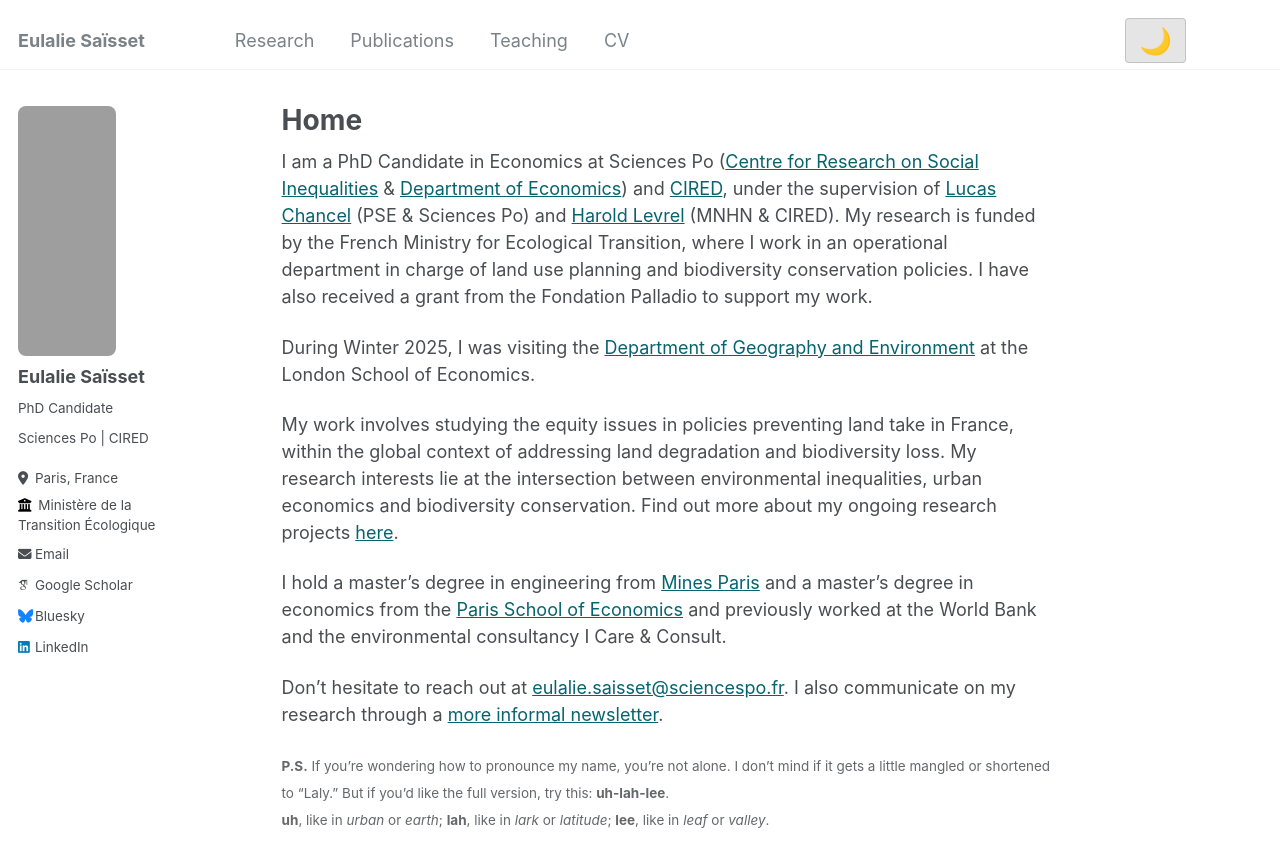
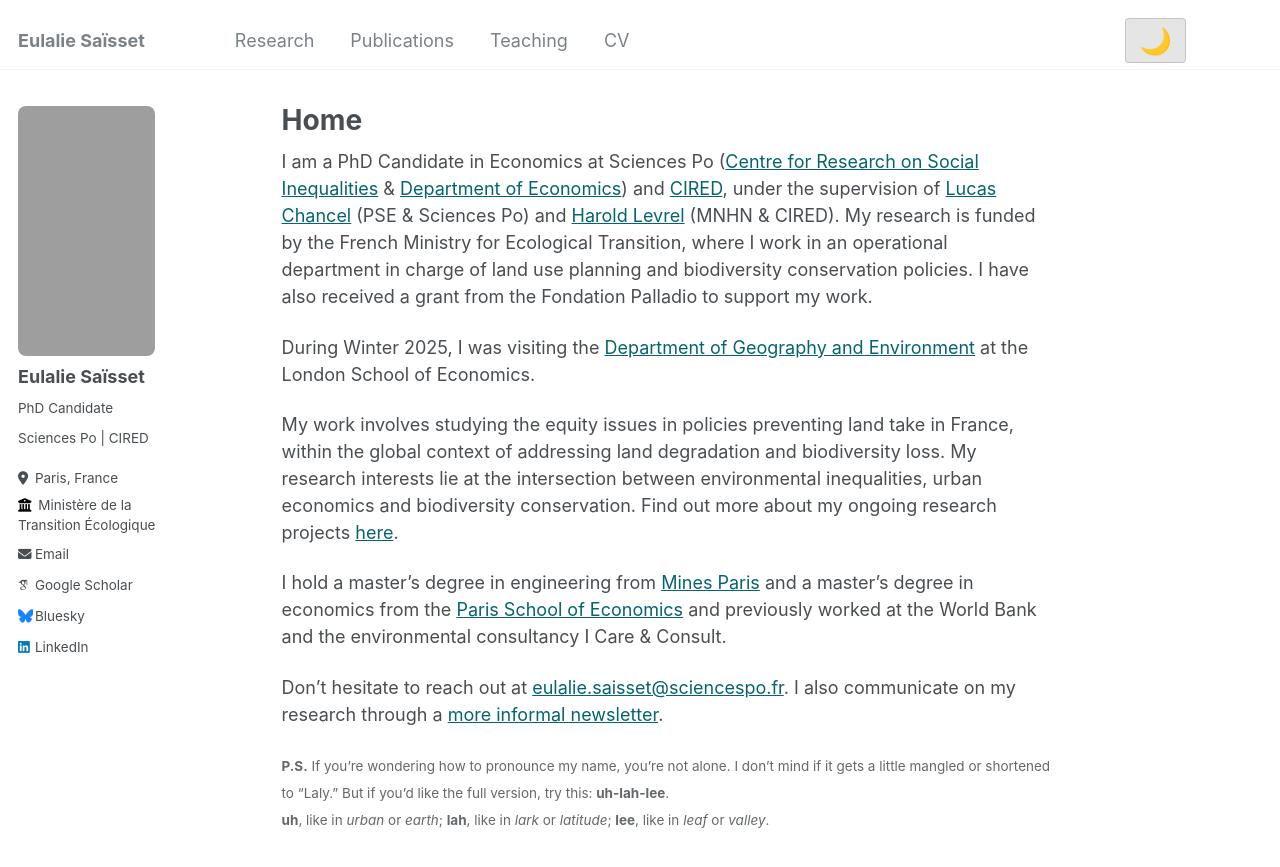
Before and after one commit to eulaliesaisset/eulaliesaisset.github.io, a Jekyll site: the page built from _pages/about.md, in a window 1280 px wide and 1045 px high. Shown: the top 867 px of the window. Built offline with Jekyll 4.4.1, drawn with Linux system fonts in a browser that asks for light colours; some web fonts are replaced.

Commit message:
Update _sidebar.scss image size test 2

```diff
--- a/_sass/_sidebar.scss
+++ b/_sass/_sidebar.scss
@@ -103,7 +103,7 @@
 // New version with rectangle picture
 .author__avatar {
   display: block; // Ensures the image behaves as a block element
-  width: 50%; // Slightly smaller than the sidebar width
+  width: 70%; // Slightly smaller than the sidebar width
   margin-left: 0; // Aligns the image to the left
   margin-right: auto; // Optional: centers the right margin if needed
 
```
